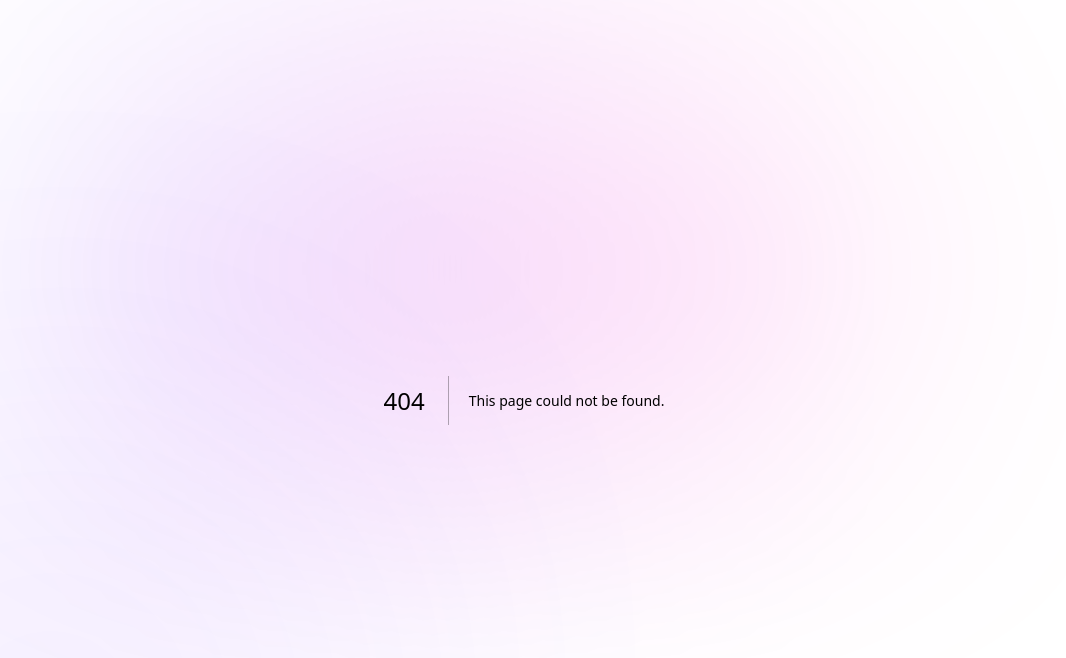
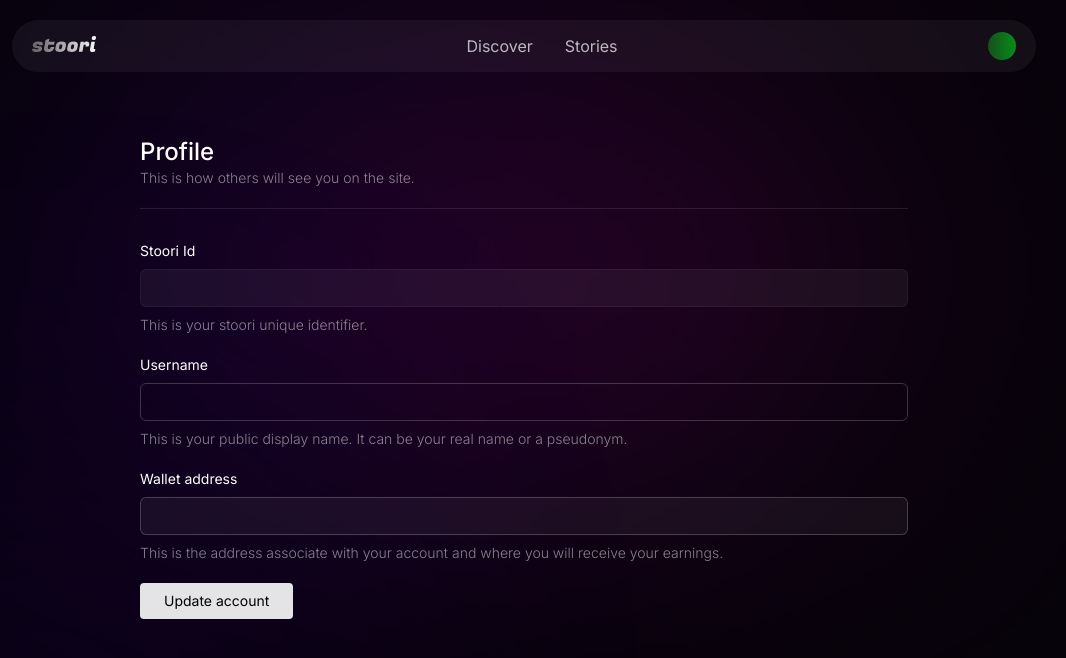
Before and after one commit to Tansi-Jones/stoori, a Next.js app: page /me/profile in a window 1280 px wide. Before the commit this address had no page. Shown: the top 658 px of the page, without its empty margins (116-1182 px from the left). Built offline with nearby package versions, Linux system fonts and the light colour scheme.

Commit message:
build: added profile page

```diff
--- /dev/null
+++ b/src/app/(secured)/me/profile/layout.tsx
@@ -0,0 +1,15 @@
+import { Navigation } from "@/components/Navbar/Navigation";
+
+export default function Layout({
+  children,
+}: Readonly<{
+  children: React.ReactNode;
+}>) {
+  return (
+    <>
+      <Navigation />
+
+      {children}
+    </>
+  );
+}
--- /dev/null
+++ b/src/app/(secured)/me/profile/page.tsx
@@ -0,0 +1,72 @@
+export default function Profile() {
+  return (
+    <main className="space-y-8 w-full max-w-3xl mx-auto mt-16">
+      <section className="space-y-5">
+        <div>
+          <h1 className="text-2xl font-medium">Profile</h1>
+          <p className="text-sm text-white/50 font-light">
+            This is how others will see you on the site.
+          </p>
+        </div>
+        <hr className="border-white/10" />
+      </section>
+
+      <form action="" className="space-y-5">
+        <div className="flex flex-col space-y-2">
+          <label htmlFor="stooriId" className="text-sm">
+            Stoori Id
+          </label>
+          <input
+            type="text"
+            name="stooriId"
+            id="stooriId"
+            disabled
+            className="bg-transparent disabled:bg-white/5 border outline-none border-white/5 rounded-md p-2 text-sm"
+          />
+          <p className="text-sm text-white/50 font-light">
+            This is your stoori unique identifier.
+          </p>
+        </div>
+        <div className="flex flex-col space-y-2">
+          <label htmlFor="username" className="text-sm">
+            Username
+          </label>
+          <input
+            type="text"
+            name="username"
+            id="username"
+            className="bg-transparent border outline-none border-white/20 rounded-md p-2 text-sm"
+          />
+          <p className="text-sm text-white/50 font-light">
+            This is your public display name. It can be your real name or a
+            pseudonym.
+          </p>
+        </div>
+
+        <div className="flex flex-col space-y-2">
+          <label htmlFor="walletAddress" className="text-sm">
+            Wallet address
+          </label>
+          <input
+            type="text"
+            name="walletAddress"
+            id="walletAddress"
+            disabled
+            className="bg-transparent disabled:bg-white/5 border outline-none border-white/20 rounded-md p-2 text-sm"
+          />
+          <p className="text-sm text-white/50 font-light">
+            This is the address associate with your account and where you will
+            receive your earnings.
+          </p>
+        </div>
+
+        <button
+          type="button"
+          className="outline-none border-none hover:bg-zinc-300 transition bg-zinc-200 rounded px-6 py-2 text-sm inline-block text-black"
+        >
+          Update account
+        </button>
+      </form>
+    </main>
+  );
+}
```
